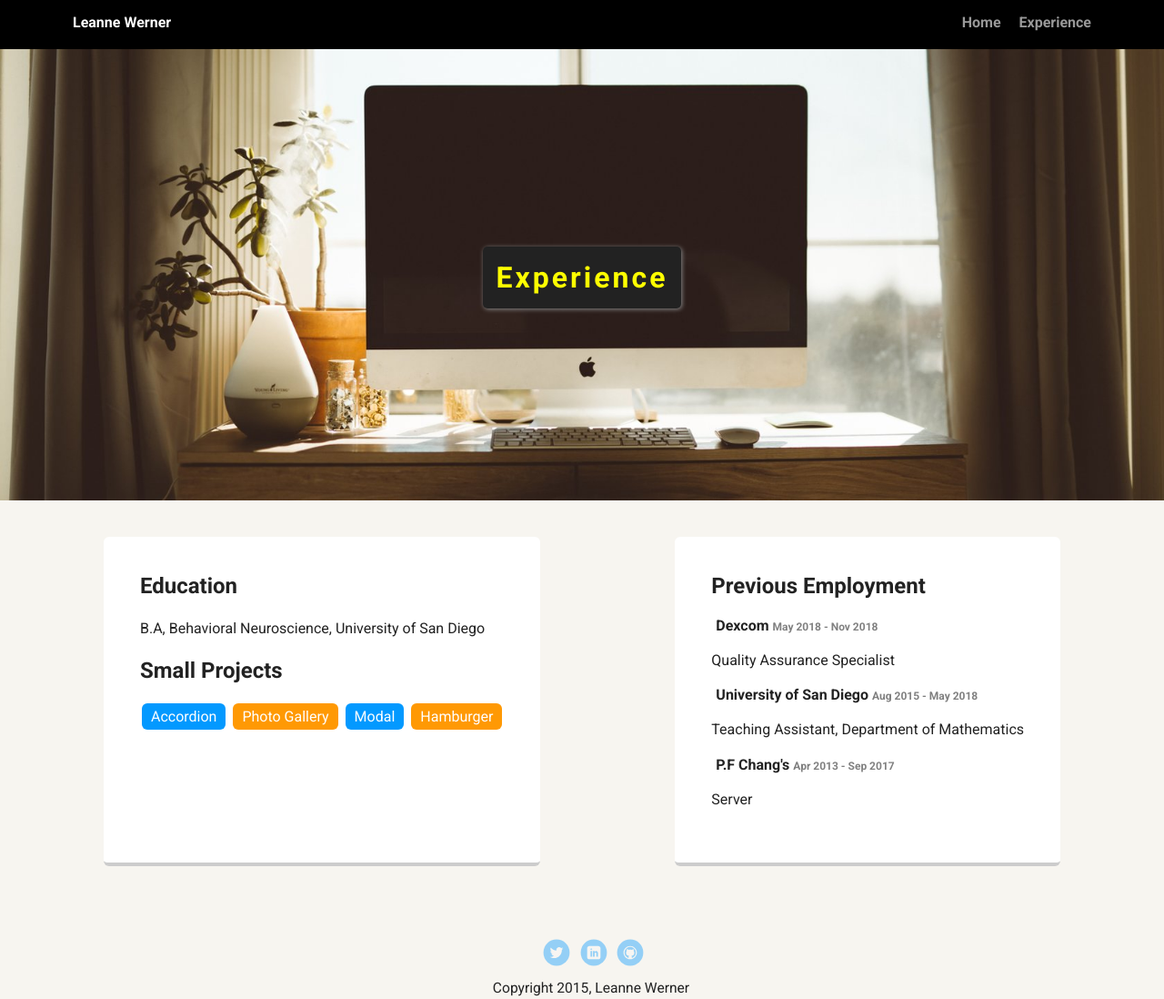
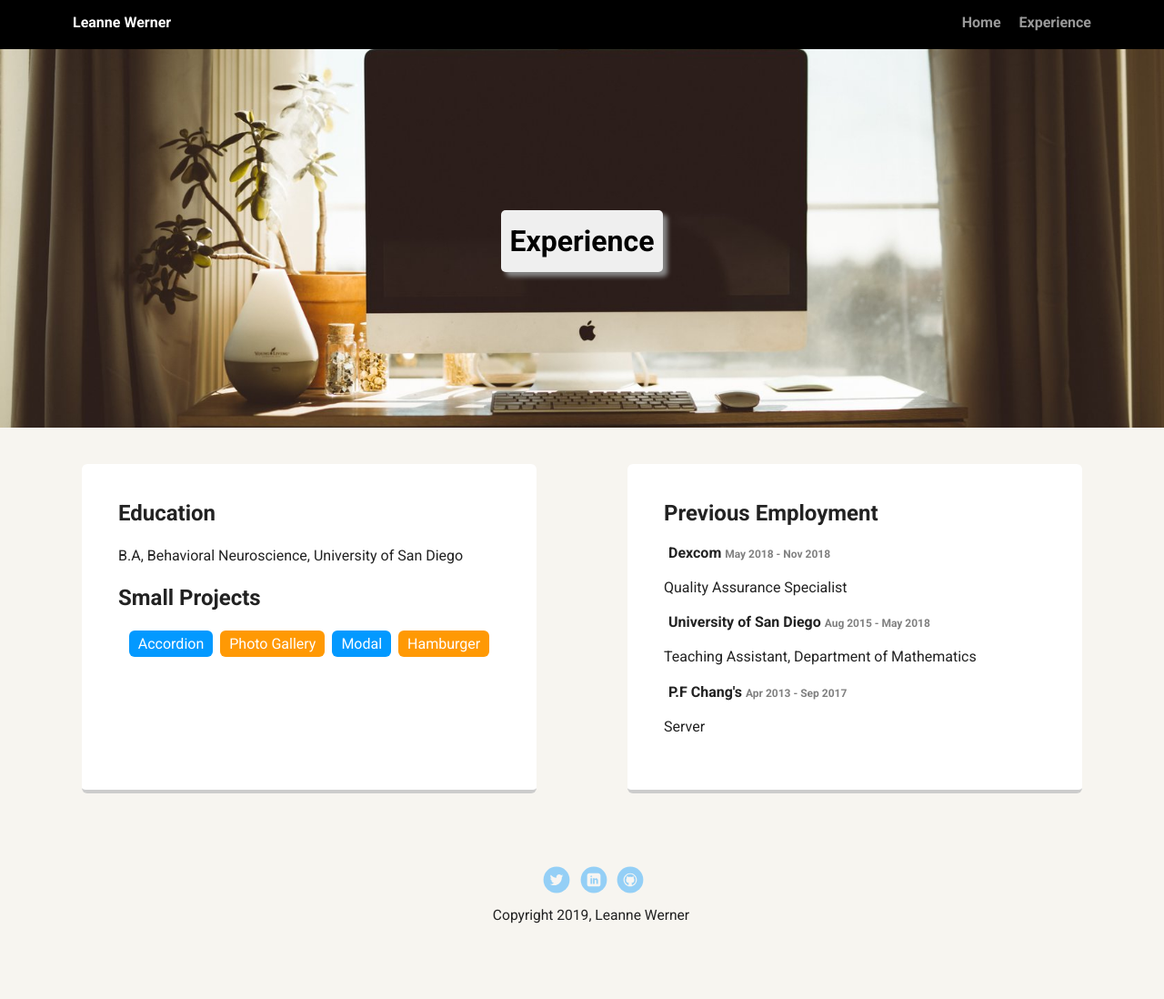
Before and after one commit to leannepepper/TechDegree-project-one-, a plain HTML site: page experience.html in a window 1280 px wide. Shown: the whole page at 91% size. Drawn offline with Linux system fonts and the light colour scheme; a web font is replaced by a local one.

Commit message:
updated copyright year, experience header height and flexbox.

```diff
--- a/experience.css
+++ b/experience.css
@@ -56,9 +56,8 @@
   }
 
   header {
-    text-align: center;
-    height: 550px;
     display: flex;
+    height: 409px;
     align-items: center;
     background: url('images/rsz_unsplash-experience.jpg') no-repeat top center ;
     background-size: cover;
@@ -66,19 +65,19 @@
     overflow: hidden;
     padding-top: 60px;
 
+
   }
   header {
     line-height: 1.5;
   }
   .experience {
-    background-color: #222;
-    padding: 10px 15px;
+    background-color: #efefef;
+    color: black;
+    padding: 10px;
     border-radius: 5px;
-    color: yellow;
-    font-size: 32px;
-    letter-spacing: 3px;
+    display: table;
     margin: 10px auto;
-    box-shadow: 1px 1px 5px #888888;
+    box-shadow: 5px 5px 5px #888888;
   }
   ul.skills {
     padding: 0;
@@ -121,6 +120,7 @@
   .card {
     margin: 20px;
     padding: 20px 40px 40px;
+    flex: 1 45%;
     max-width: 500px;
     text-align: left;
     background: #fff;
--- a/experience.html
+++ b/experience.html
@@ -17,7 +17,7 @@
     </div>
 
     <header>
-      <h2 class="experience">Experience</h2>
+      <h1 class="experience">Experience</h1>
     </header>
     <main class="flex">
             <div class="card">
@@ -70,7 +70,7 @@
         <li><a href="https://www.linkedin.com/in/leanne-werner-19813a121/" class="social linkedin">LinkedIn</a></li>
         <li><a href="https://github.com/leannepepper" class="social github">Github</a></li>
       </ul>
-      <p class="copyright">Copyright 2015, Leanne Werner</p>
+      <p class="copyright">Copyright 2019, Leanne Werner</p>
     </footer>
   </body>
   </html>
--- a/styles.css
+++ b/styles.css
@@ -96,6 +96,7 @@ header .profile-image:hover {
 .card {
   margin: 20px;
   padding: 20px 40px 40px;
+  flex: 1 45%;
   max-width: 500px;
   text-align: left;
   background: #fff;
```
Also changed, not shown: index.html (+1 -1 lines).
